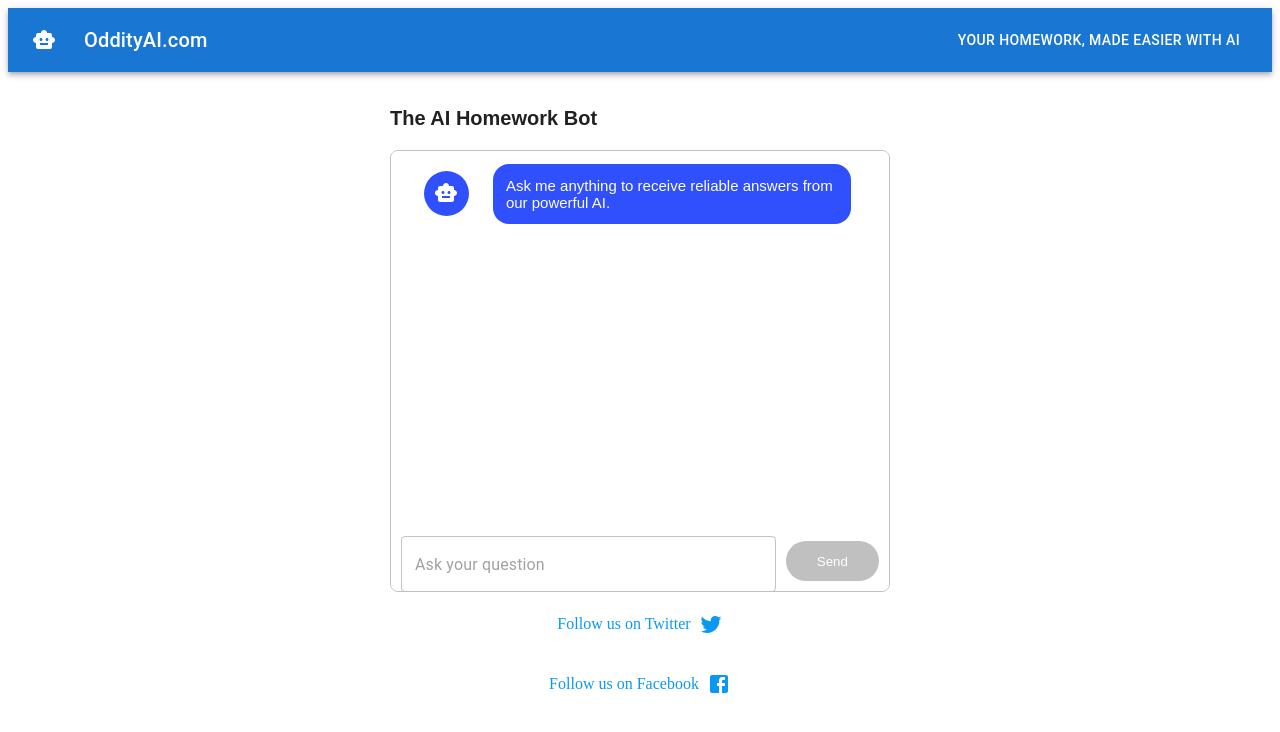
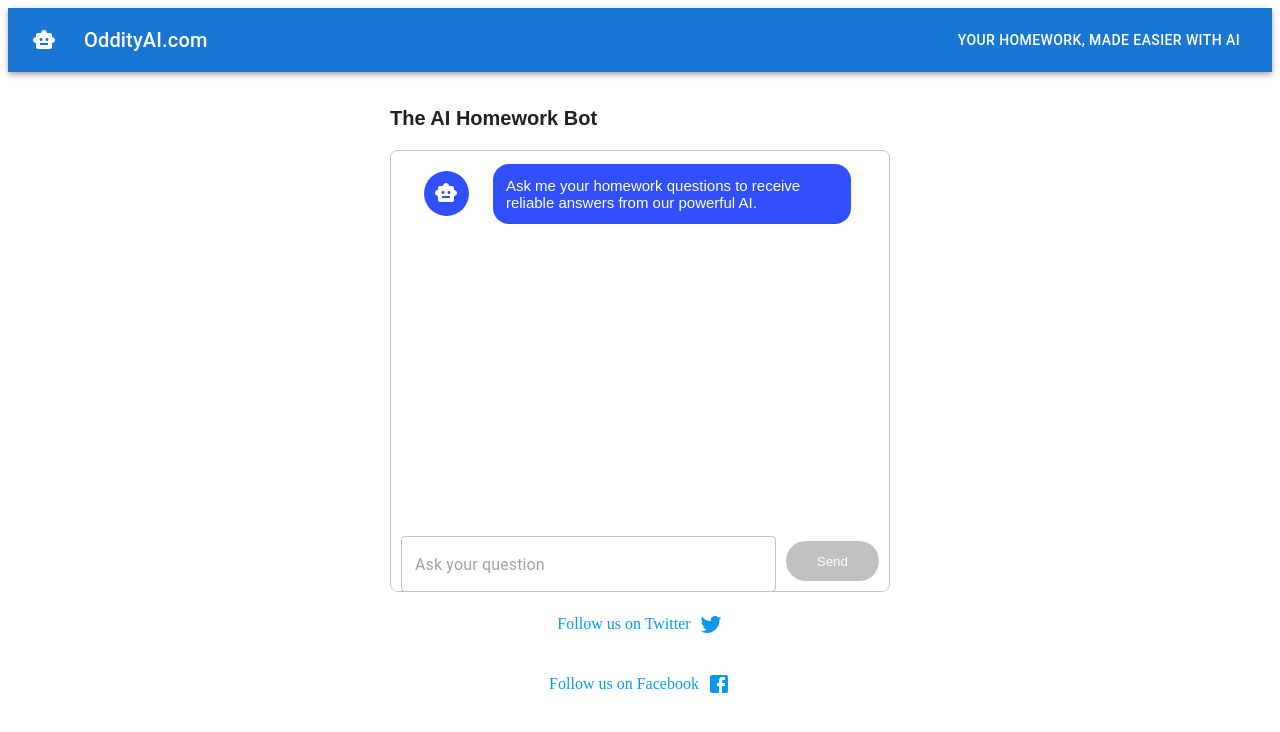
Before and after one commit to oddityai/oddity-front-end, a Next.js app: page /App in a window 1280 px wide. Shown: the top 732 px of the page. Built offline with nearby package versions, Linux system fonts and the light colour scheme; a web font is replaced by a local one; what pdfmake would draw is missing.

Commit message:
add text

```diff
--- a/package.json
+++ b/package.json
@@ -26,6 +26,7 @@
     "react": "^18.2.0",
     "react-dom": "^18.2.0",
     "react-ga": "^3.3.1",
-    "react-ga4": "^1.4.1"
+    "react-ga4": "^1.4.1",
+    "tesseract.js": "^4.0.2"
   }
 }
--- a/pages/ChatBot.js
+++ b/pages/ChatBot.js
@@ -72,8 +72,8 @@ const ChatBot = ({
                   fontSize: 15,
                 }}
               >
-                Ask me anything to receive reliable answers from our powerful
-                AI.
+                Ask me your homework questions to receive reliable answers from
+                our powerful AI.
               </p>
             </div>
           </div>
```
Also changed, not shown: 1 other file (tests, documents, lock files or other folders).
